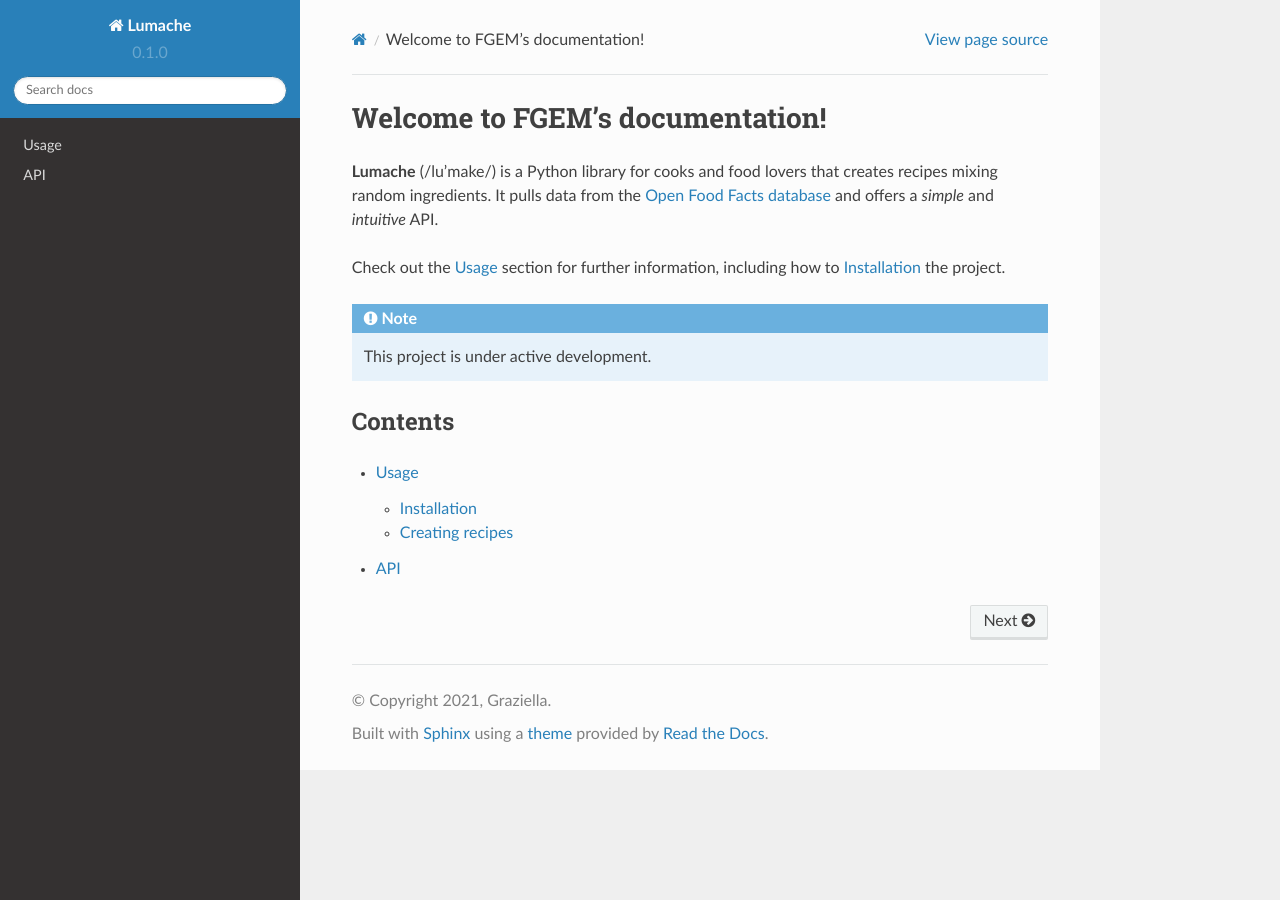
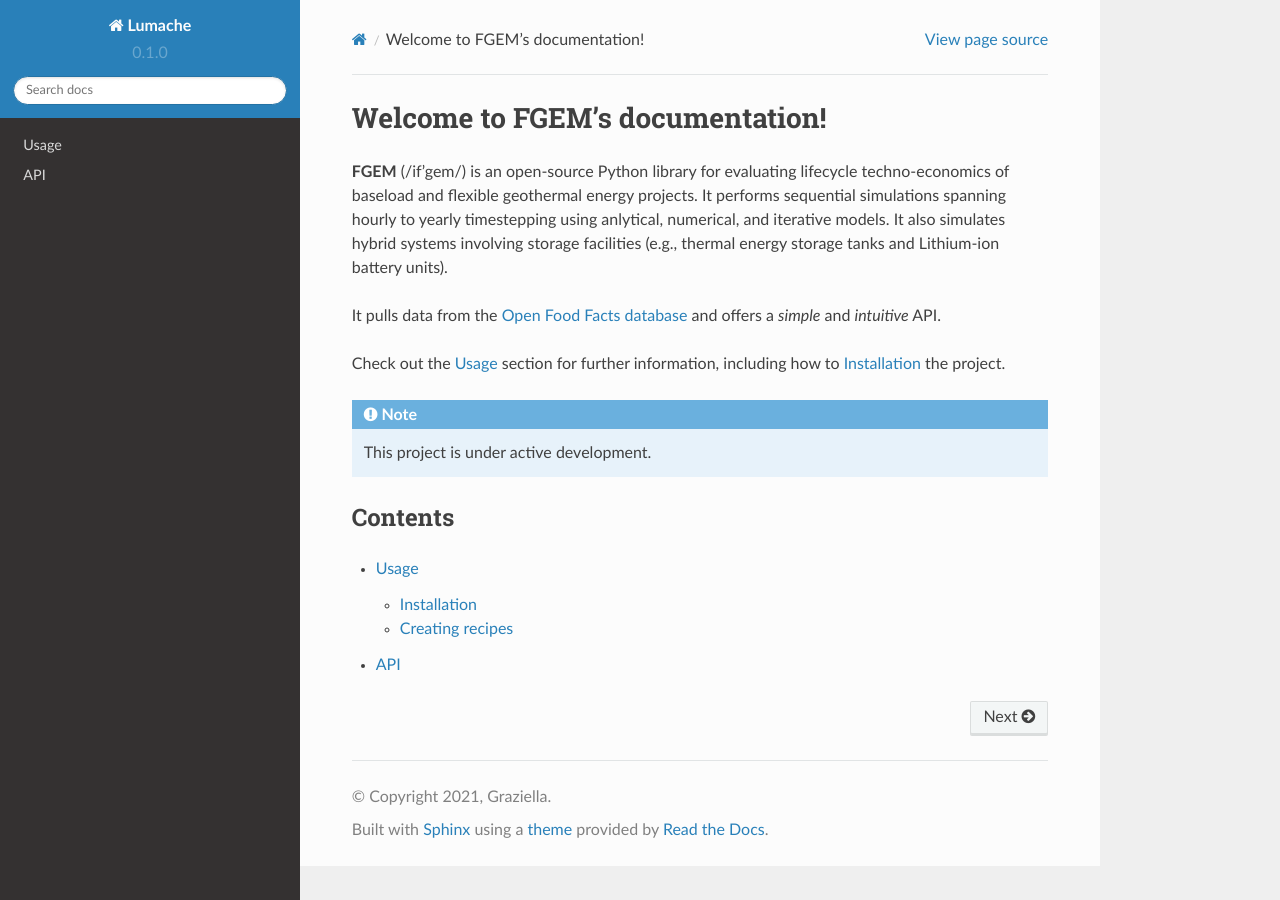
Before and after one commit to tahayehia1995/FGEM, a Sphinx documentation site: the page built from docs/source/index.rst, in a window 1280 px wide. Built offline with Sphinx 7.4.7 and the Read the Docs theme 2.0.0, drawn with Linux system fonts in a browser that asks for light colours.

Commit message:
Update index.rst

```diff
--- a/docs/source/index.rst
+++ b/docs/source/index.rst
@@ -1,8 +1,9 @@
 Welcome to FGEM's documentation!
 ===================================
 
-**Lumache** (/lu'make/) is a Python library for cooks and food lovers
-that creates recipes mixing random ingredients.
+**FGEM** (/if'gem/) is an open-source Python library for evaluating lifecycle techno-economics of baseload and flexible geothermal energy projects. It performs sequential simulations spanning hourly to yearly timestepping using anlytical, numerical, and iterative models. It also simulates hybrid systems involving storage facilities (e.g., thermal energy storage tanks and Lithium-ion battery units).
+
+
 It pulls data from the `Open Food Facts database <https://world.openfoodfacts.org/>`_
 and offers a *simple* and *intuitive* API.
 
```
